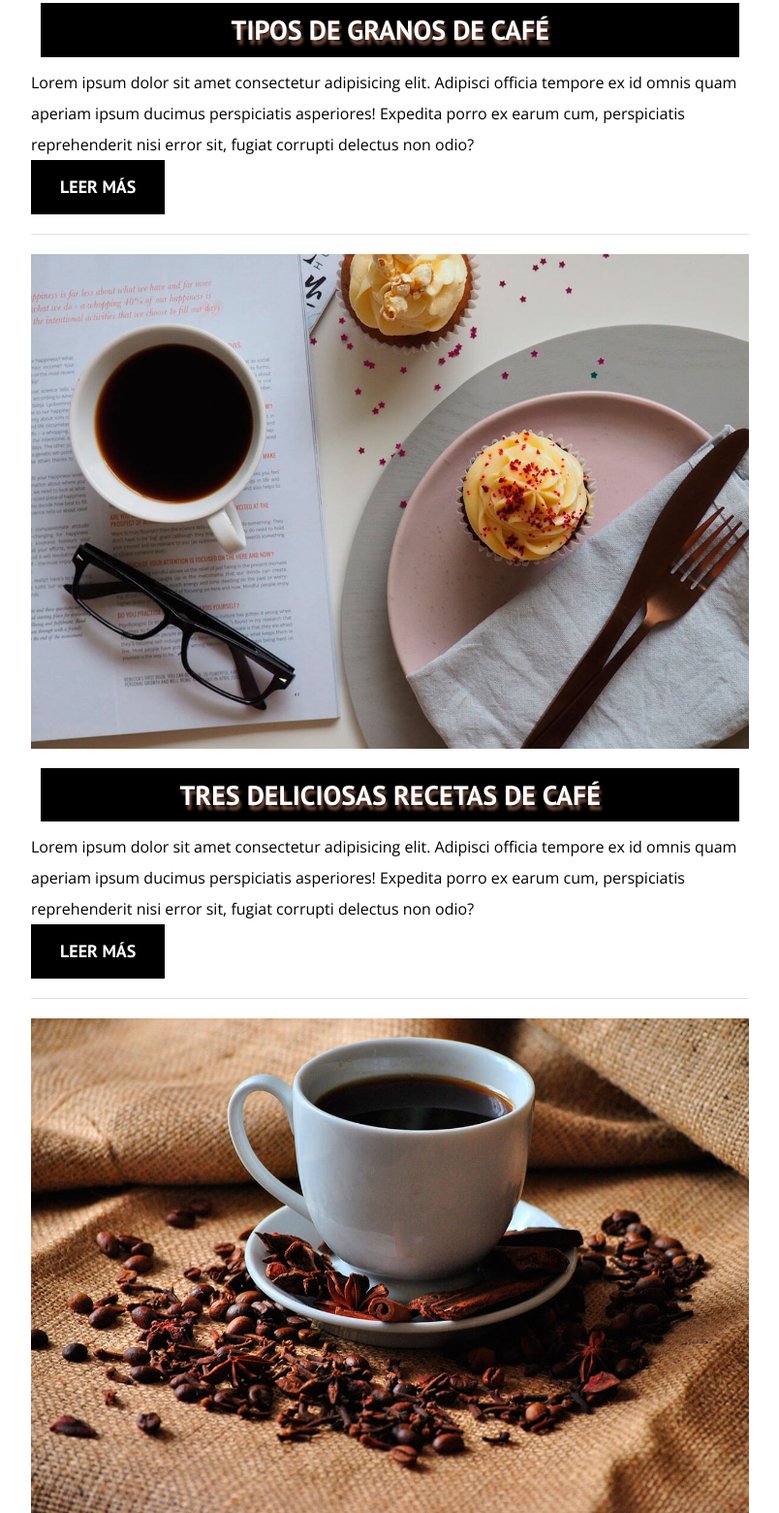
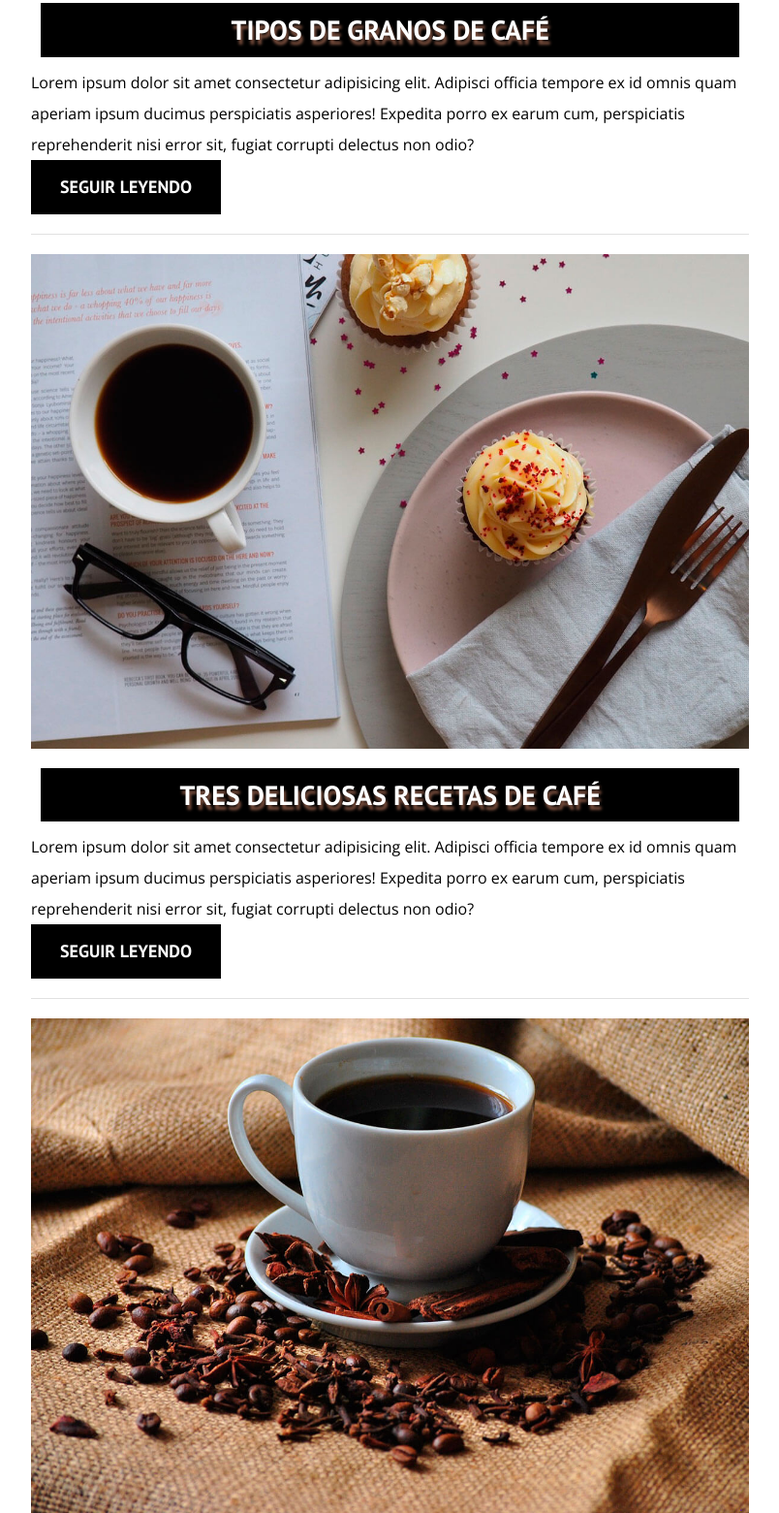
Before and after one commit to LeaBertero/Proyecto_CoderHouse2023, a plain HTML site: page Blog de cafe/index.html in a window 1280 px wide. Shown: the part 1208-2768 px from the top of the page at 97% size, without its empty margins (32-836 px from the left). Drawn offline with nearby package versions, Linux system fonts and the light colour scheme.

Commit message:
arreglo en los botones de la seccion index

```diff
--- a/Blog de cafe/index.html
+++ b/Blog de cafe/index.html
@@ -71,7 +71,7 @@
                     <p>Lorem ipsum dolor sit amet consectetur adipisicing elit. Adipisci officia tempore ex id omnis
                         quam aperiam ipsum ducimus perspiciatis asperiores! Expedita porro ex earum cum, perspiciatis
                         reprehenderit nisi error sit, fugiat corrupti delectus non odio?</p>
-                    <a href="./secciones/entrada.html" class="boton boton--primario">Leer más</a>
+                    <a href="./secciones/entrada.html" class="boton boton--primario">Seguir leyendo</a>
                 </div>
 
             </article>
@@ -89,7 +89,7 @@
                     <p>Lorem ipsum dolor sit amet consectetur adipisicing elit. Adipisci officia tempore ex id omnis
                         quam aperiam ipsum ducimus perspiciatis asperiores! Expedita porro ex earum cum, perspiciatis
                         reprehenderit nisi error sit, fugiat corrupti delectus non odio?</p>
-                    <a href="./secciones/entrada.html" class="boton boton--primario">Leer más</a>
+                    <a href="./secciones/entrada.html" class="boton boton--primario">Seguir leyendo</a>
                 </div>
 
             </article>
@@ -107,7 +107,7 @@
                     <p>Lorem ipsum dolor sit amet consectetur adipisicing elit. Adipisci officia tempore ex id omnis
                         quam aperiam ipsum ducimus perspiciatis asperiores! Expedita porro ex earum cum, perspiciatis
                         reprehenderit nisi error sit, fugiat corrupti delectus non odio?</p>
-                    <a href="./secciones/entrada.html" class="boton boton--primario">Leer más</a>
+                    <a href="./secciones/entrada.html" class="boton boton--primario">seguir leyendo</a>
                 </div>
 
             </article>
```
